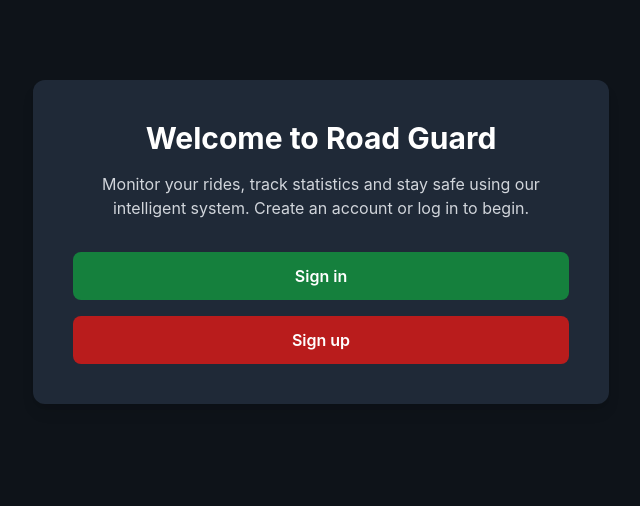
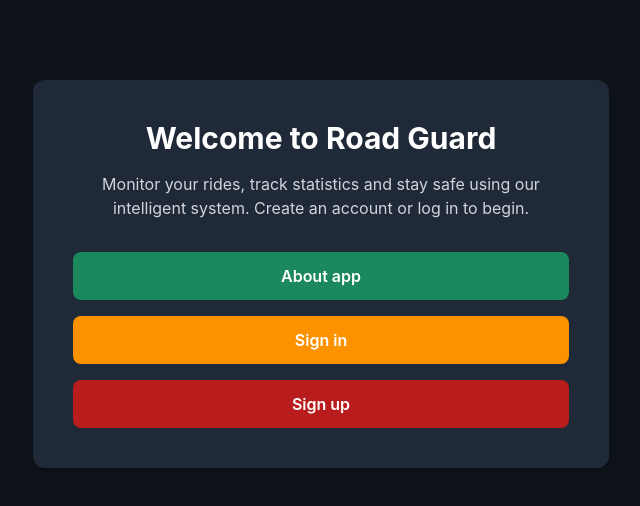
Before and after one commit to Radgor144/RoadGuard_FE, a React (Create React App) app: page / in a window 1280 px wide. Shown: the top 506 px of the page, without its empty margins (319-959 px from the left). Built offline with nearby package versions, Linux system fonts and the light colour scheme; no server answers.

Commit message:
Small fixes and added about app for not logged users

```diff
--- a/src/App.js
+++ b/src/App.js
@@ -3,10 +3,10 @@ import React from "react";
 import { BrowserRouter, Routes, Route, NavLink, Navigate, useLocation } from "react-router-dom";
 import About from "./pages/About";
 import Stats from "./pages/Stats";
-import Home from "./pages/Home"
+import Home from "./pages/Home";
 import LiveFeed from "./components/LiveFeed";
 import { Login, Register, AuthProvider, useAuth, RequireAuth } from './features/auth';
-import {RecordingProvider} from "./components/SessionRecording/SessionRecording";
+import { RecordingProvider } from "./components/SessionRecording/SessionRecording";
 import AlertsPopup from "./components/Alerts/AlertsPopup";
 
 function TopRightAuth() {
@@ -21,7 +21,9 @@ function TopRightAuth() {
         return (
             <div className="top-right-auth">
                 <span style={{ color: 'white', marginRight: 8 }}>{auth.user.email}</span>
-                <button className="auth-link" id="logout_button" onClick={() => auth.logout()}>Logout</button>
+                <button className="auth-link" id="logout_button" onClick={() => auth.logout()}>
+                    Logout
+                </button>
             </div>
         );
     }
@@ -51,30 +53,18 @@ function AppContent() {
                 <Routes>
                     <Route path="/" element={<Navigate to="/roadguard" replace />} />
                     <Route path="/about" element={<About />} />
-                    <Route path="/roadguard" element={
-                        <RequireAuth>
-                            <LiveFeed />
-                        </RequireAuth>
-                    } />
+                    <Route
+                        path="/roadguard"
+                        element={
+                            <RequireAuth>
+                                <LiveFeed />
+                            </RequireAuth>
+                        }
+                    />
                     <Route path="/stats" element={<Stats />} />
                 </Routes>
             </main>
         </>
-    );
-}
-
-function App() {
-    return (
-        <AuthProvider>
-            {/* Global RecordingProvider so all components share the same alerts/context */}
-            <RecordingProvider>
-                <BrowserRouter>
-                    <InnerApp />
-                    {/* AlertsPopup renders popups based on RecordingContext.alerts */}
-                    <AlertsPopup />
-                </BrowserRouter>
-            </RecordingProvider>
-        </AuthProvider>
     );
 }
 
@@ -83,7 +73,6 @@ function InnerApp() {
 
     return (
         <div className="App" style={{ backgroundColor: '#0e1319', paddingTop: '20px' }}>
-
             <TopRightAuth />
 
             {auth.user ? (
@@ -92,15 +81,28 @@ function InnerApp() {
                 <main>
                     <Routes>
                         <Route path="/" element={<Home />} />
+                        <Route path="/about" element={<About />} />
                         <Route path="/login" element={<Login />} />
                         <Route path="/register" element={<Register />} />
                         <Route path="*" element={<Navigate to="/" replace />} />
                     </Routes>
                 </main>
             )}
-
         </div>
     );
 }
 
+function App() {
+    return (
+        <AuthProvider>
+            <RecordingProvider>
+                <BrowserRouter>
+                    <InnerApp />
+                    <AlertsPopup />
+                </BrowserRouter>
+            </RecordingProvider>
+        </AuthProvider>
+    );
+}
+
 export default App;
--- a/src/components/Charts/FocusPerTimeChart.js
+++ b/src/components/Charts/FocusPerTimeChart.js
@@ -168,7 +168,7 @@ export default function FocusPerTimeChart({
                     colorMap: {
                         type: 'piecewise',
                         thresholds: [25, 50, 100],
-                        colors: ['#cb1224', '#f59e0b', '#1B885E']
+                        colors: ['#cb1224', '#FD9200', '#1B885E']
                     }
                 }]}
                 series={[{
--- a/src/pages/Home.js
+++ b/src/pages/Home.js
@@ -12,9 +12,18 @@ export default function Home() {
                 </p>
 
                 <div className="flex flex-col gap-4 mt-6">
+                    {/* About app – zielony */}
+                    <NavLink
+                        to="/about"
+                        className="bg-[#1B885E] hover:bg-[#15704c] transition px-6 py-3 rounded-lg font-semibold"
+                    >
+                        About app
+                    </NavLink>
+
+                    {/* Sign in – #FD9200 + biała czcionka */}
                     <NavLink
                         to="/login"
-                        className="bg-green-700 hover:bg-green-600 transition px-6 py-3 rounded-lg font-semibold"
+                        className="bg-[#FD9200] hover:bg-[#e68500] transition px-6 py-3 rounded-lg font-semibold text-white"
                     >
                         Sign in
                     </NavLink>
```
